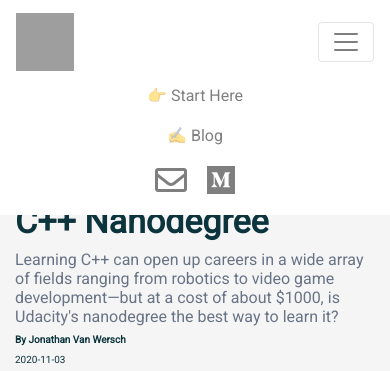
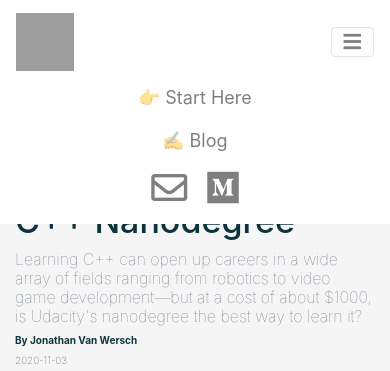
Before and after one commit to Jonathanvwersch/personal_blog, a Flask app: a page that uses flaskblog/templates/layout.html in a window 390 px wide, after a click that opens the changed part. Shown: the top 371 px of the page. Run offline with Flask 2, Linux system fonts and the light colour scheme; data comes from the database, SQL or seed files in the repository; both versions use the stored data as it was after the commit; some libraries are stand-ins or nearby versions; grey boxes are pictures that could not be loaded.

Commit message:
Fixed broken hamburger button

```diff
--- a/flaskblog/static/main.css
+++ b/flaskblog/static/main.css
@@ -1,6 +1,6 @@
 @import url('https://fonts.googleapis.com/css?family=Roboto');
 body {
-    background: #f5f5f5;
+    background: #f5f5f5!important;
     font-family: 'Roboto', sans-serif;
     position: relative;
     padding-bottom: 100px;
@@ -39,6 +39,10 @@
     padding-top: 1em;
 }
 
+.navbar-collapse.in {
+    display: block !important;
+}
+
 /* Home.html */
 
 img.home-image {
@@ -73,67 +77,67 @@
 }
 
 h1 {
-    font-size: 40px;
+    font-size: 40px!important;
 }
 
 @media only screen and (max-width: 768px) {
     h1 {
-        font-size: 34px;
+        font-size: 34px!important;
     }
 }
 
 h2 {
-    font-size: 30px;
+    font-size: 30px!important;
 }
 
 @media only screen and (max-width: 768px) {
     h2 {
-        font-size: 24px;
+        font-size: 24px!important;
     }
 }
 
 h3 {
-    font-size: 22px;
+    font-size: 22px!important;
 }
 
 @media only screen and (max-width: 768px) {
     h3 {
-        font-size: 20px;
+        font-size: 20px!important;
     }
 }
 
 h4 {
-    font-size: 18px;
-    font-weight: lighter;
-    color: #687385;
+    font-size: 18px!important;
+    font-weight: lighter!important;
+    color: #687385!important;
 }
 
 @media only screen and (max-width: 768px) {
     h4 {
-        font-size: 16px;
+        font-size: 16px!important;
     }
 }
 
 h5 {
-    font-size: 12px;
-    font-weight: lighter;
+    font-size: 12px!important;
+    font-weight: lighter!important;
 }
 
 @media only screen and (max-width: 768px) {
     h5 {
-        font-size: 10px;
+        font-size: 10px!important;
     }
 }
 
-p {
-    font-size: 16px;
-}
-
 li {
-    font-size: 16px;
+    font-size: 18px;
 }
 
 /* Blog */
+
+p{
+    font-size:18px;
+}
 
 .parent{
 	position: relative;
--- a/flaskblog/templates/blog_post.html
+++ b/flaskblog/templates/blog_post.html
@@ -5,11 +5,11 @@
         <article class="blog col-lg-8">
             <h1>{{post.title}}</h1>
             <h4>{{post.summary}}</h4>
-            <h5 style = "font-weight:bold">By {{post.author}}</h5>
+            <h5 style = "font-weight:bold!important">By {{post.author}}</h5>
             <h5>{{post.date_posted.strftime('%Y-%m-%d') }}</h5>
+            <br>
             <img class="img-fluid" src= "{{ post.image  }}"/>
-
-            <div>
+            <div class="blog-content">
             <br><br>
                 {{post.content|safe}}
             </div>
--- a/flaskblog/templates/home.html
+++ b/flaskblog/templates/home.html
@@ -42,10 +42,12 @@
             </p>
             <br>
             <h3>Now</h3>
+            <br>
             <ul>
               <li>🤖 Working as a robotics engineer</li>
               <br>
-              <li>💻 Building <a href=https://dekked.app>Dekked</a>—an integrated flashcarding and note-taking web application</li>
+              <li>💻 Building <a href=https://dekked.app>Dekked</a>—an integrated flashcarding and note-taking web
+                application</li>
               <br>
               <li>✍️ Writing on this website</li>
               <br>
@@ -57,6 +59,7 @@
             </ul>
             <br>
             <h3>Other Stuff</h3>
+            <br>
             <ul>
               <li>🌎 I moved around a lot during my childhood and have lived in six different countries—
                 the US, Belgium, the Netherlands, Oman, Germany, and the United Kingdom.</li>
--- a/flaskblog/templates/layout.html
+++ b/flaskblog/templates/layout.html
@@ -6,13 +6,20 @@
     <meta charset="utf-8">
     <meta name="viewport" content="width=device-width, initial-scale=1, shrink-to-fit=no">
 
-    <link rel="stylesheet" href="https://cdn.jsdelivr.net/npm/bootstrap@4.5.3/dist/css/bootstrap.min.css"
+    <link rel="stylesheet" type="text/css" href="{{ url_for('static', filename='main.css') }}">
+     <link rel="stylesheet" href="https://cdn.jsdelivr.net/npm/bootstrap@4.5.3/dist/css/bootstrap.min.css"
         integrity="sha384-TX8t27EcRE3e/ihU7zmQxVncDAy5uIKz4rEkgIXeMed4M0jlfIDPvg6uqKI2xXr2" crossorigin="anonymous">
-    <link rel="stylesheet" type="text/css" href="{{url_for('static', filename='main.css')}}" <meta charset="utf-8">
     <link rel="stylesheet" href="https://cdnjs.cloudflare.com/ajax/libs/font-awesome/5.15.1/css/all.min.css"
         integrity="sha512-+4zCK9k+qNFUR5X+cKL9EIR+ZOhtIloNl9GIKS57V1MyNsYpYcUrUeQc9vNfzsWfV28IaLL3i96P9sdNyeRssA=="
         crossorigin="anonymous" />
-    <link rel="shortcut icon"  href="{{ url_for('static', filename='favicon.svg') }}">
+
+    <script src="https://cdnjs.cloudflare.com/ajax/libs/jquery/2.1.3/jquery.min.js"></script>
+    <script src="https://cdnjs.cloudflare.com/ajax/libs/twitter-bootstrap/3.3.7/js/bootstrap.min.js"></script>
+
+
+
+
+    <link rel="shortcut icon" href="{{ url_for('static', filename='favicon.svg') }}">
     <meta http-equiv="X-UA-Compatible" content="IE=edge">
     <title>{{title}}</title>
     <meta name="description" content="">
@@ -29,10 +36,10 @@
                 <a class="navbar-brand mr-0" href="/">
                     <img src="/static/logo.svg" class="logo" width="50" height="58" alt="">
                 </a>
-                <button class="navbar-toggler" type="button" data-toggle="collapse" data-target="#navbarToggle"
-                    aria-controls="navbarToggle" aria-expanded="false" aria-label="Toggle navigation">
-                    <span class="navbar-toggler-icon"></span>
-                </button>
+                <button class="navbar-toggler toggler-example" type="button" data-toggle="collapse"
+                    data-target="#navbarToggle" aria-controls="navbarToggle" aria-expanded="false"
+                    aria-label="Toggle navigation"><span class="dark-blue-text"><i
+                            class="fas fa-bars fa-1x"></i></span></button>
                 <div class="navbar-collapse collapse justify-content-between align-items-center w-100"
                     id="navbarToggle">
                     <ul class="navbar-nav mx-auto text-center">
@@ -68,13 +75,7 @@
         <p>Jvw &copy
             <script>document.write(new Date().getFullYear());</script> • Built using Flask</p>
     </footer>
-    <!-- Option 1: jQuery and Bootstrap Bundle (includes Popper) -->
-    <script src="https://code.jquery.com/jquery-3.5.1.slim.min.js"
-        integrity="sha384-DfXdz2htPH0lsSSs5nCTpuj/zy4C+OGpamoFVy38MVBnE+IbbVYUew+OrCXaRkfj"
-        crossorigin="anonymous"></script>
-    <script src="https://cdn.jsdelivr.net/npm/bootstrap@4.5.3/dist/js/bootstrap.bundle.min.js"
-        integrity="sha384-ho+j7jyWK8fNQe+A12Hb8AhRq26LrZ/JpcUGGOn+Y7RsweNrtN/tE3MoK7ZeZDyx"
-        crossorigin="anonymous"></script>
+
 
 </body>
 
```
Also changed, not shown: flaskblog/site.db.
